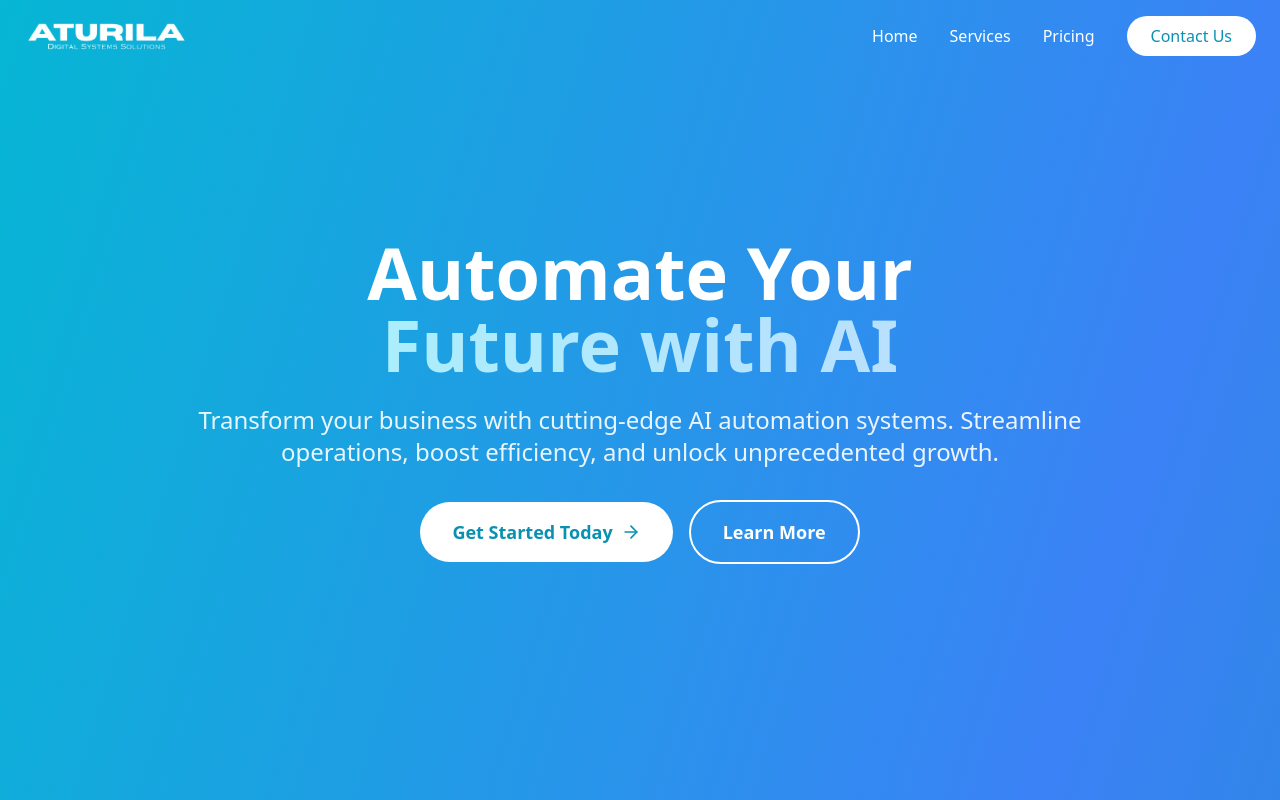
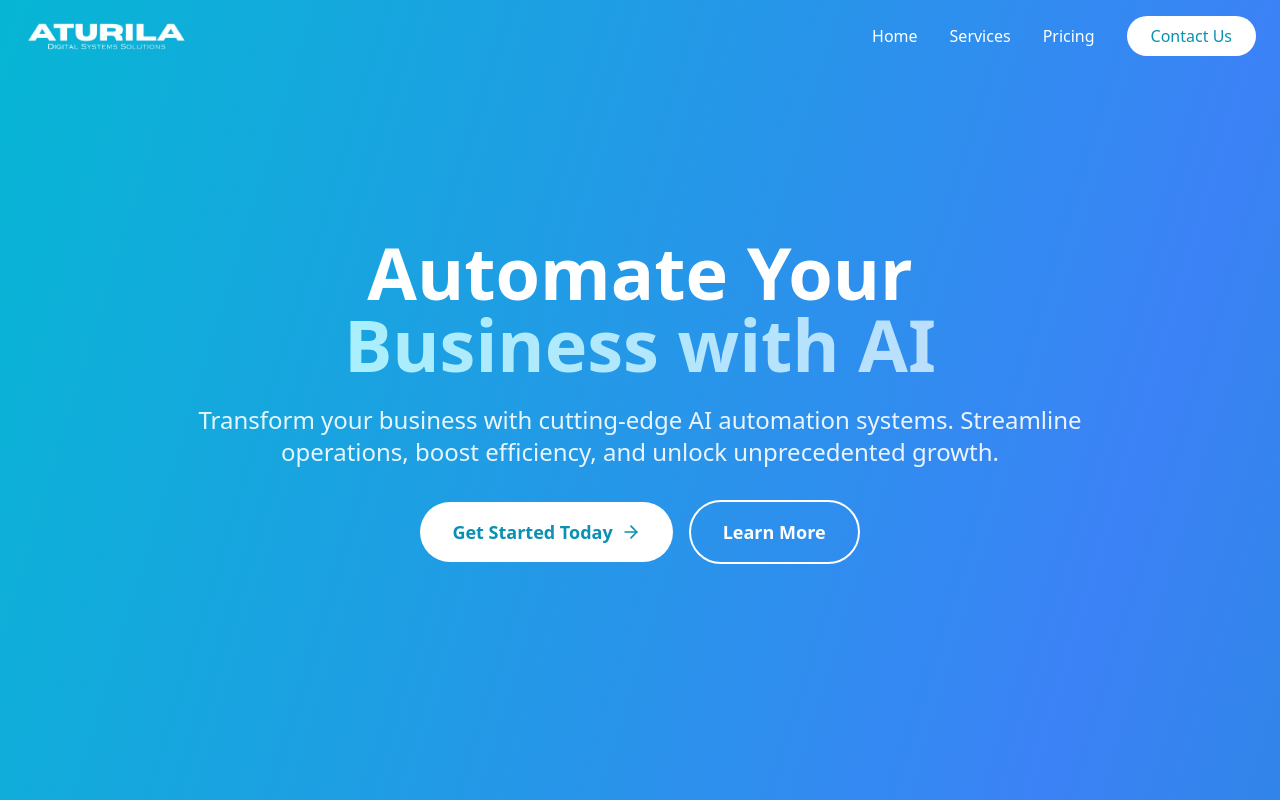
Before and after one commit to aturilasystems-spec/Version1, a React (Vite) app: page / in a window 1280 px wide. Shown: the top 800 px of the page. Built offline with nearby package versions, Linux system fonts and the light colour scheme.

Commit message:
Updated App.tsx

```diff
--- a/src/App.tsx
+++ b/src/App.tsx
@@ -121,7 +121,7 @@ function HomePage() {
               <h1 className="text-5xl md:text-7xl font-bold mb-6 leading-tight">
                 Automate Your
                 <span className="block text-transparent bg-clip-text bg-gradient-to-r from-cyan-200 to-blue-200">
-                  Future with AI
+                  Business with AI
                 </span>
               </h1>
               <p className="text-xl md:text-2xl mb-8 opacity-90 leading-relaxed">
```
